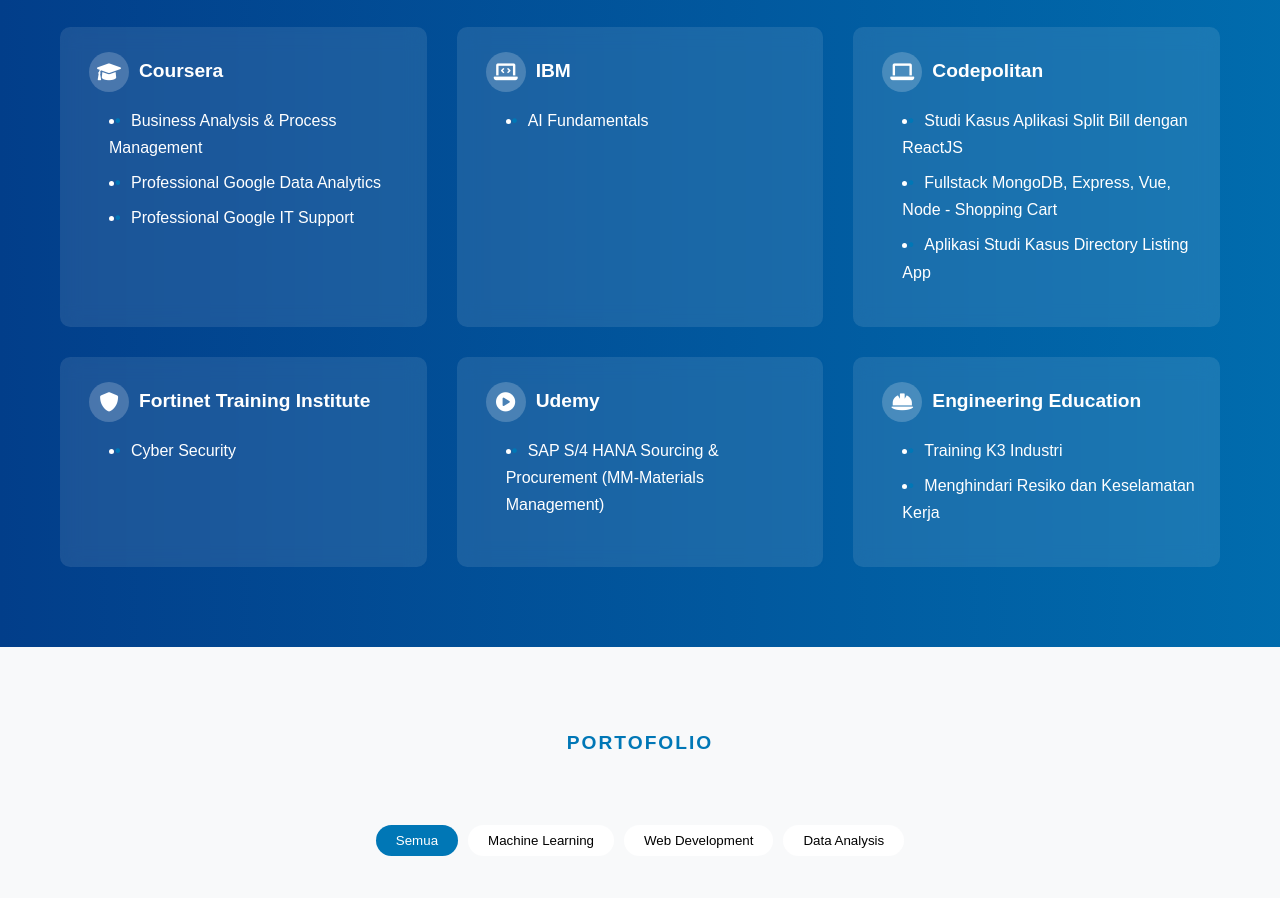
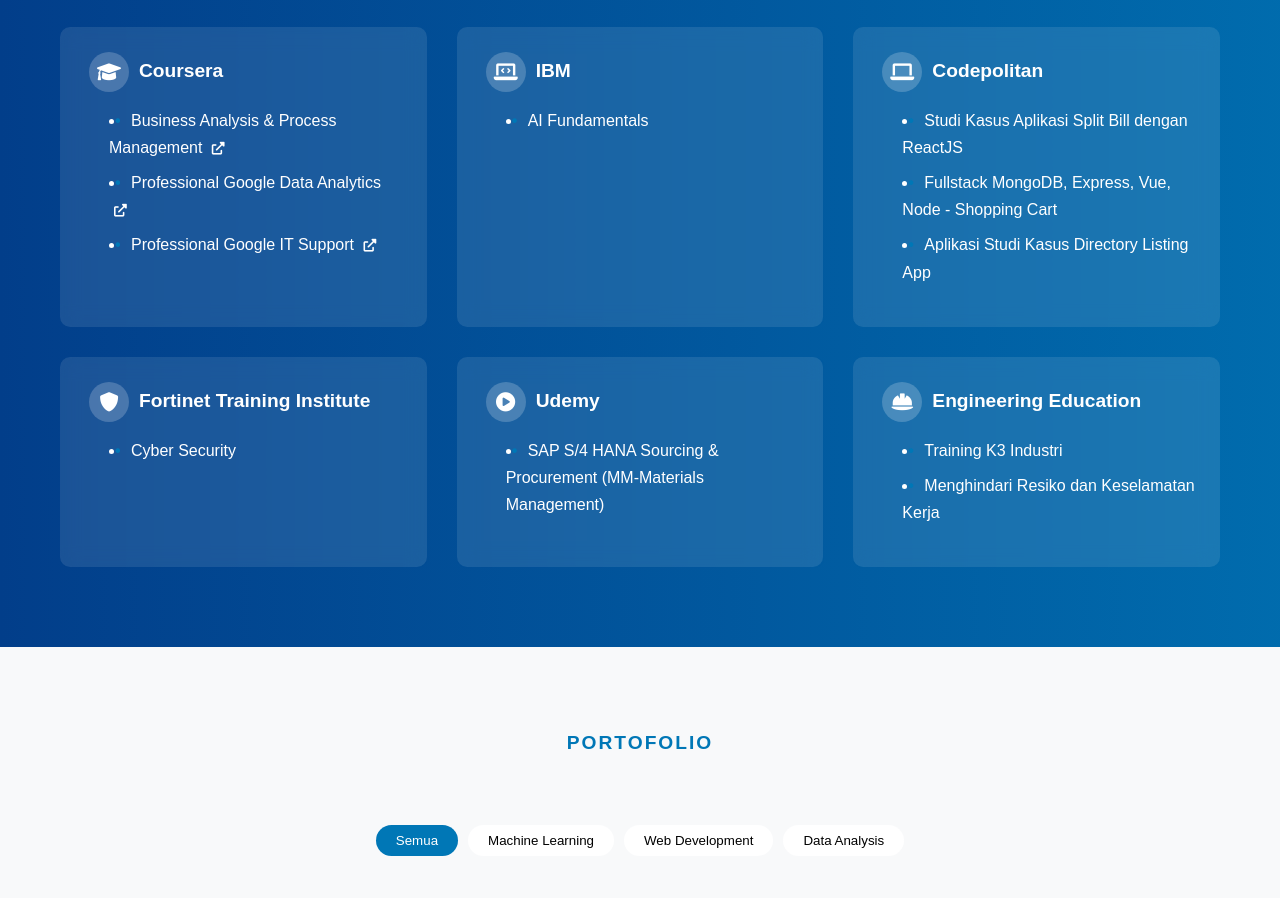
Before and after one commit to Sonyalfauzan/Website-Portfolio, a website: page index.html in a window 1280 px wide. Shown: the part 2721-3619 px from the top of the page. Drawn offline with nearby package versions, Linux system fonts and the light colour scheme; grey boxes are pictures that could not be loaded.

Commit message:
Update index.html

```diff
--- a/index.html
+++ b/index.html
@@ -1468,9 +1468,9 @@
                         Coursera
                     </div>
                     <ul class="cert-list">
-                        <li data-i18n="certifications.coursera1">Business Analysis & Process Management</li>
-                        <li data-i18n="certifications.coursera2">Professional Google Data Analytics</li>
-                        <li data-i18n="certifications.coursera3">Professional Google IT Support</li>
+                        <li><a href="https://www.coursera.org/account/accomplishments/verify/JQKS9OF8VH47" target="_blank" style="color: inherit; text-decoration: none;"><span data-i18n="certifications.coursera1">Business Analysis & Process Management</span> <i class="fas fa-external-link-alt" style="font-size: 0.8em; margin-left: 5px;"></i></a></li>
+                        <li><a href="https://www.coursera.org/account/accomplishments/professional-cert/0JOC61HSJPZK" target="_blank" style="color: inherit; text-decoration: none;"><span data-i18n="certifications.coursera2">Professional Google Data Analytics</span> <i class="fas fa-external-link-alt" style="font-size: 0.8em; margin-left: 5px;"></i></a></li>
+                        <li><a href="https://www.coursera.org/account/accomplishments/professional-cert/S9N5D9UXCP7D" target="_blank" style="color: inherit; text-decoration: none;"><span data-i18n="certifications.coursera3">Professional Google IT Support</span> <i class="fas fa-external-link-alt" style="font-size: 0.8em; margin-left: 5px;"></i></a></li>
                     </ul>
                 </div>
 
```
